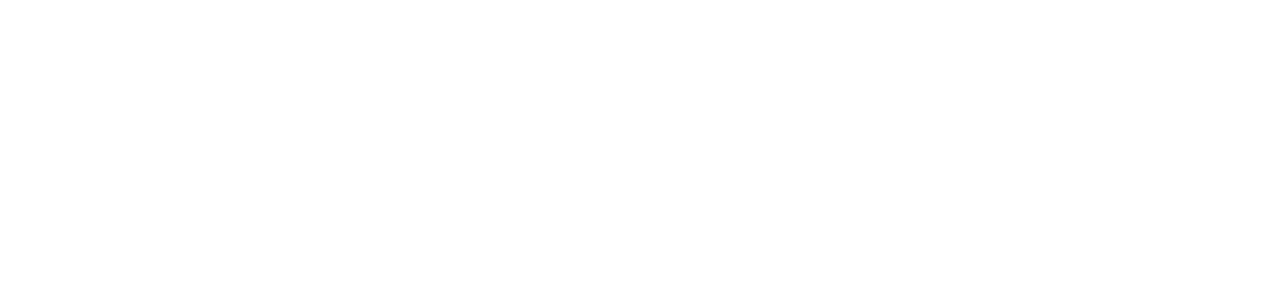
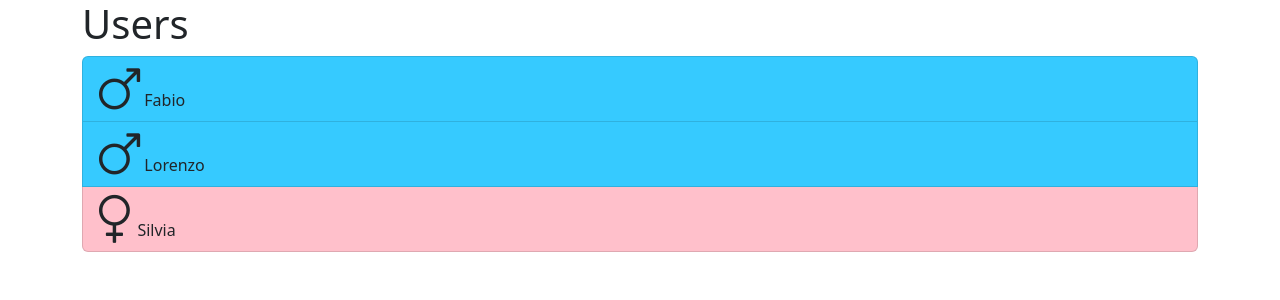
Before and after one commit to franckyi/exercises, an Angular app in the folder ng-crud/demo1/: page / in a window 1280 px wide. Shown: the top 300 px of the page. Built offline with nearby package versions, Linux system fonts and the light colour scheme.

Commit message:
in progress

```diff
--- a/ng-crud/demo1/src/app/app.component.ts
+++ b/ng-crud/demo1/src/app/app.component.ts
@@ -1,12 +1,38 @@
 import { Component } from '@angular/core';
+import { User } from './model/user';
 
 @Component({
   selector: 'app-root',
   template: `
-
+  <div class="container">
+    <h1>Users</h1>
+    <ul class="list-group">
+    <li *ngFor="let u of users" class="list-group-item"
+      [ngClass]="{
+        'male': u.gender === 'M',
+        'female': u.gender === 'F',
+      }"
+    >
+      <i class="fa fa-3x"
+        [ngClass]="{
+          'fa-mars': u.gender === 'M',
+          'fa-venus': u.gender === 'F'
+        }"
+        ></i>
+      {{u.label}}
+    </li>
+    </ul>
+  </div>
   `,
-  styles: []
+  styles: [`
+  .male { background-color: #36caff; }
+  .female { background-color: pink; }
+`]
 })
 export class AppComponent {
-  title = 'demo1';
+  users: User[] = [                                 // list of users
+  { id: 1, label: 'Fabio', gender: 'M', age: 20 },
+  { id: 2, label: 'Lorenzo', gender: 'M', age: 37 },
+  { id: 3, label: 'Silvia', gender: 'F', age: 70 },
+];
 }
--- /dev/null
+++ b/ng-crud/demo1/src/app/model/user.ts
@@ -0,0 +1,6 @@
+export interface User {
+  id: number;
+  label: string;
+  gender: string;
+  age: number;
+}
```
